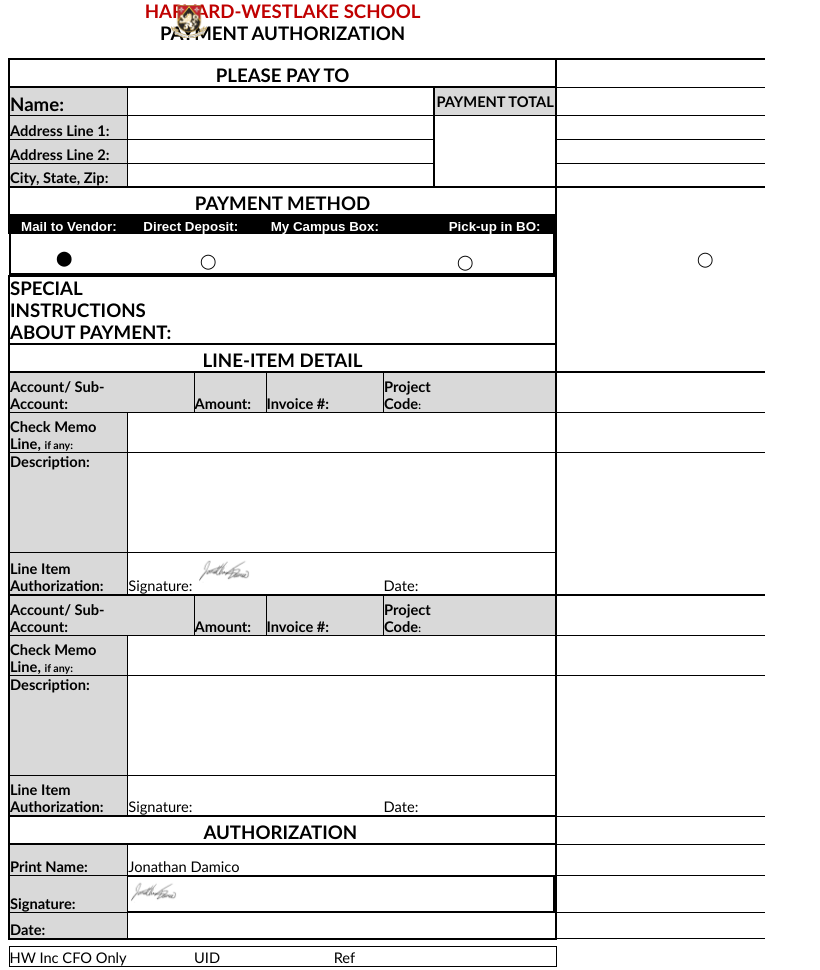
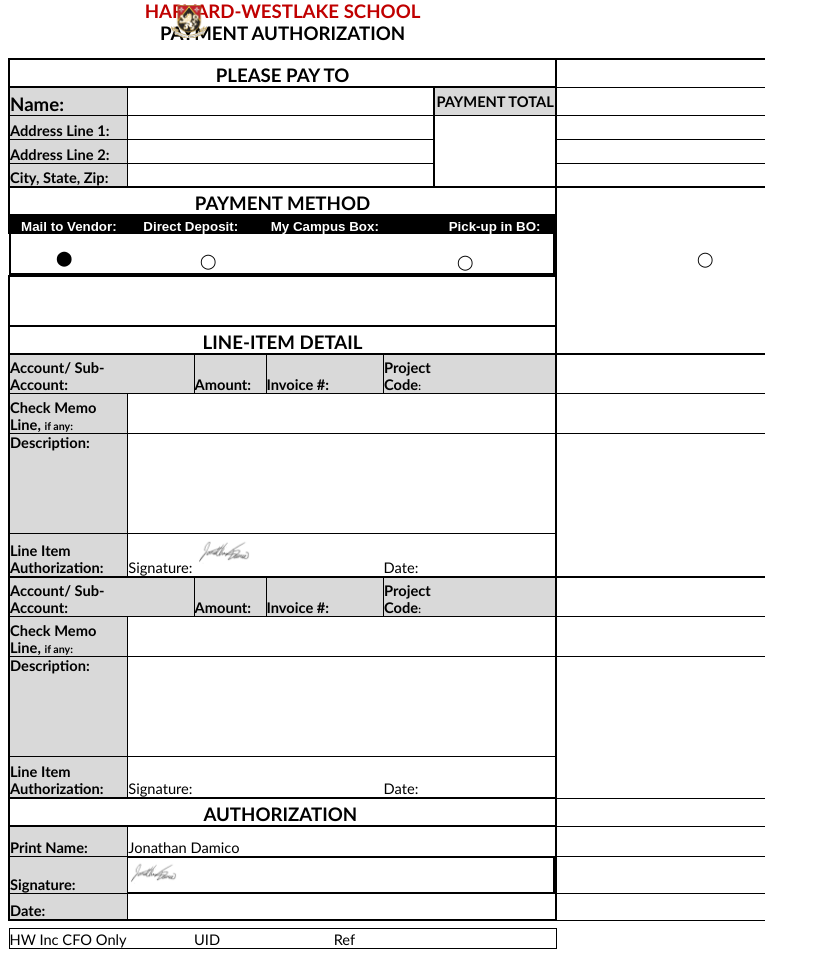
Before and after one commit to jononon/Incvoice, a plain HTML site: page request.html in a window 1280 px wide. Shown: the whole page, without its empty margins (0-820 px from the left). Drawn offline with Linux system fonts and the light colour scheme.

Commit message:
no special instrucitons

```diff
--- a/request.html
+++ b/request.html
@@ -581,9 +581,8 @@ AAAGAAYAhAEAAM8+AAAAAA==
   <td height=21 style='height:16.0pt'></td>
  </tr>
  <tr height=28 style='mso-height-source:userset;height:21.0pt'>
-  <td colspan=2 rowspan=2 height=49 class=xl119 width=201 style='border-bottom:
-  1.5pt solid black;height:37.25pt;width:151pt'>SPECIAL INSTRUCTIONS ABOUT
-  PAYMENT:</td>
+  <td colspan=2 rowspan=2 height=20 class=xl119 width=201 style='border-bottom:
+  1.5pt solid black;height:20pt;width:151pt'></td>
   <td colspan=6 rowspan=2 class=xl115 width=558 style='border-right:1.5pt solid black;
   border-bottom:1.5pt solid black;width:418pt' id='specialInstructions'>instruc</td>
  </tr>
```
